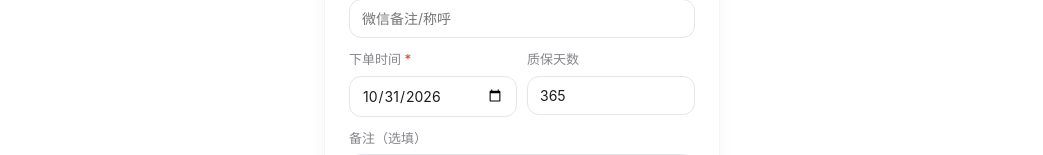
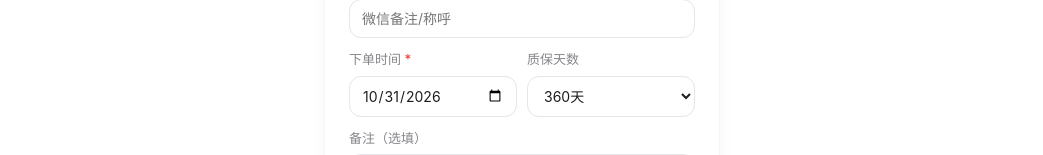
Before and after one commit to iosyyds/faka-store, a Next.js app in the folder web/: page /warranty in a window 1280 px wide. Shown: the part 531-686 px from the top of the page, without its empty margins (118-1161 px from the left). Built offline with nearby package versions, Linux system fonts and the light colour scheme.

Commit message:
质保天数改为下拉选择：45/185/360天

```diff
--- a/web/src/app/warranty/page.tsx
+++ b/web/src/app/warranty/page.tsx
@@ -27,7 +27,7 @@ export default function WarrantyPage() {
   const [signCode, setSignCode] = useState('');
   const [customer, setCustomer] = useState('');
   const [startDate, setStartDate] = useState('');
-  const [duration, setDuration] = useState('365');
+  const [duration, setDuration] = useState('360');
   const [remark, setRemark] = useState('');
   const [loading, setLoading] = useState(false);
   const [err, setErr] = useState('');
@@ -189,7 +189,11 @@ export default function WarrantyPage() {
               </div>
               <div style={{ flex: 1 }}>
                 <label style={{ display: 'block', fontSize: 13, fontWeight: 500, color: appleSubtext, marginBottom: 6 }}>质保天数</label>
-                <input type="number" value={duration} onChange={(e) => setDuration(e.target.value)} min="1" style={inputStyle} onFocus={focusStyle} onBlur={blurStyle} />
+                <select value={duration} onChange={(e) => setDuration(e.target.value)} style={{ ...inputStyle, appearance: 'auto' }}>
+                  <option value="45">45天</option>
+                  <option value="185">185天</option>
+                  <option value="360">360天</option>
+                </select>
               </div>
             </div>
             <div style={{ marginBottom: 18 }}>
```
